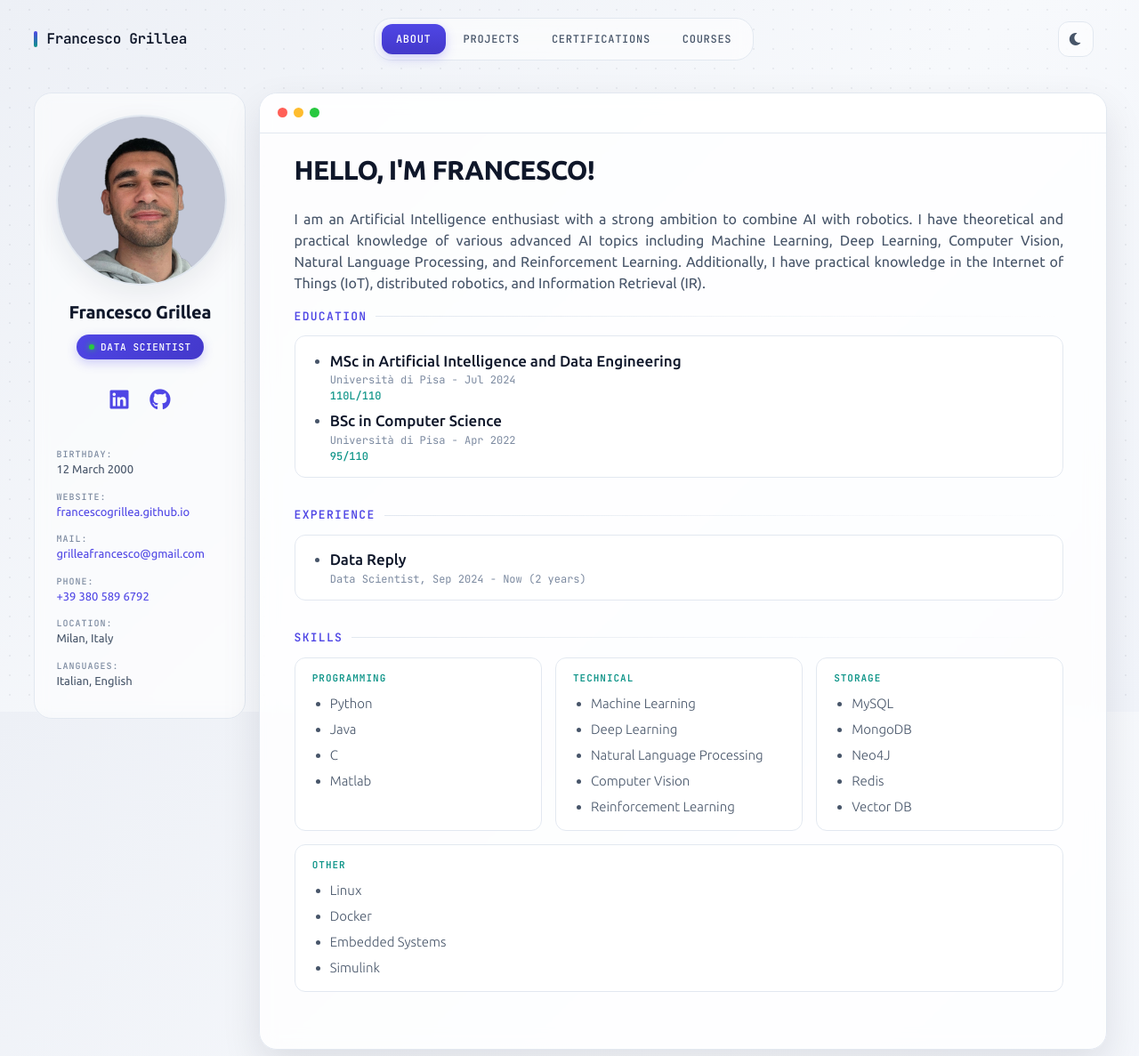
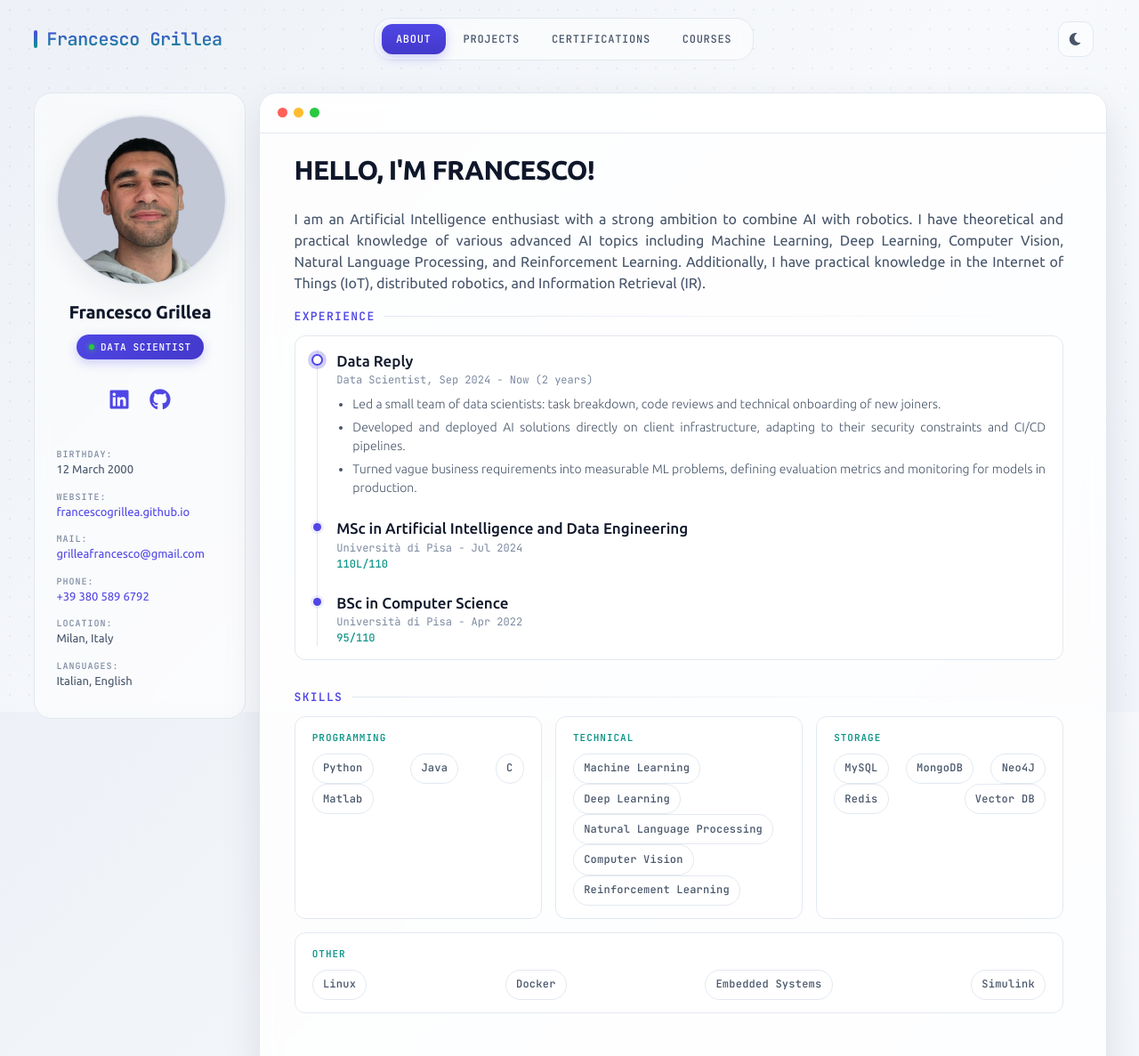
Before and after one commit to francescogrillea/francescogrillea.github.io, a plain HTML site: page index.html in a window 1280 px wide. Shown: the top 1187 px of the page at 89% size. Drawn offline with Linux system fonts and the light colour scheme; a web font is replaced by a local one.

Commit message:
feat: style update

```diff
--- a/assets/css/page-content.css
+++ b/assets/css/page-content.css
@@ -127,6 +127,61 @@ ul{
 }
 
 
+/* TIMELINE (experience + education, most recent first) */
+/* A vertical rail drawn as a left border on the list, with a dot per entry. */
+.content-container .content-list ul.timeline{
+    list-style: none;
+    padding-left: 1.35rem;
+    margin-left: 5px;
+    border-left: 1px solid var(--border-light);
+}
+
+.content-container .content-list .timeline-item{
+    position: relative;
+    margin-bottom: 1.4rem;
+}
+
+.content-container .content-list .timeline-item:last-child{
+    margin-bottom: 0;
+}
+
+.content-container .content-list .timeline-item::before{
+    content: "";
+    position: absolute;
+    top: 7px;
+    left: calc(-1.35rem - 5px);
+    width: 9px;
+    height: 9px;
+    border-radius: 50%;
+    background: var(--accent-primary);
+    box-shadow: 0 0 0 3px var(--accent-tint);
+}
+
+/* The newest entry gets a hollow, glowing marker as the "you are here" point. */
+.content-container .content-list .timeline-item:first-child::before{
+    box-sizing: border-box;
+    top: 5px;
+    left: calc(-1.35rem - 7px);
+    width: 13px;
+    height: 13px;
+    background: var(--background-secondary);
+    border: 2px solid var(--accent-primary);
+    box-shadow: 0 0 0 4px var(--accent-glow);
+}
+
+.content-container .content-list ul.timeline-details{
+    list-style: disc;
+    margin-top: 0.5rem;
+    padding-left: 18px;
+    font-size: 14px;
+    font-weight: 300;
+    color: var(--text-color-secondary);
+}
+
+.content-container .content-list ul.timeline-details li{
+    margin-bottom: 0.3rem;
+}
+
 .content-container .content-list-multicolumn {
     display: flex;
     justify-content: flex-start;
@@ -159,6 +214,36 @@ ul{
     letter-spacing: normal;
     text-transform: none;
     color: var(--text-color-secondary);
+}
+
+/* Skills as clips. Inline-block pills plus text justification, so the gaps
+   stretch and every row (last one included) shares the same left/right edge. */
+.content-container .content-list-multicolumn .clip-group{
+    margin-top: 0.6rem;
+    text-align: justify;
+    text-align-last: justify;
+    line-height: 2.1;
+}
+
+.content-container .content-list-multicolumn .clip{
+    display: inline-block;
+    font-family: var(--font-mono);
+    font-size: 12px;
+    font-weight: 500;
+    letter-spacing: 0.02em;
+    text-transform: none;
+    color: var(--text-color-secondary);
+    background: var(--glass-surface);
+    border: 1px solid var(--border-light);
+    border-radius: 999px;
+    padding: 0.22rem 0.7rem;
+    transition: color 0.2s ease, border-color 0.2s ease, box-shadow 0.2s ease;
+}
+
+.content-container .content-list-multicolumn .clip:hover{
+    color: var(--accent-primary);
+    border-color: var(--accent-primary);
+    box-shadow: 0 0 0 3px var(--accent-tint);
 }
 
 
--- a/assets/css/style.css
+++ b/assets/css/style.css
@@ -1,7 +1,8 @@
 @import url('colors.css');
 
 html {
-    overflow-y: scroll; /* Ensures scrollbar is always visible */
+    overflow-y: scroll;
+    /* Ensures scrollbar is always visible */
 }
 
 body {
@@ -28,13 +29,14 @@ body::before {
     background-size: 22px 22px;
 }
 
-h1{
+h1 {
     color: var(--text-color-primary);
 }
 
-.content-wrapper{
+.content-wrapper {
     display: grid;
-    grid-template-columns: 20% 80%; /* Adjust column widths */
+    grid-template-columns: 20% 80%;
+    /* Adjust column widths */
     column-gap: 15px;
     padding: 2% 4% 3% 3%;
 }
@@ -55,10 +57,13 @@ h1{
     align-items: center;
     gap: 10px;
     font-family: var(--font-mono);
-    font-size: 16px;
+    font-size: 20px;
     font-weight: 700;
     letter-spacing: -0.02em;
-    color: var(--text-color-primary);
+    background: linear-gradient(180deg, var(--accent-primary), var(--accent-secondary));
+    -webkit-background-clip: text;
+    background-clip: text;
+    color: transparent;
     text-decoration: none;
     white-space: nowrap;
 }
@@ -67,13 +72,13 @@ h1{
 .site-header .site-logo::before {
     content: "";
     width: 4px;
-    height: 18px;
+    height: 20px;
     border-radius: 2px;
     background: linear-gradient(180deg, var(--accent-primary), var(--accent-secondary));
 }
 
 .site-header .site-logo:hover {
-    color: var(--accent-primary);
+    opacity: 0.85;
 }
 
 .main-nav {
@@ -108,13 +113,9 @@ h1{
     box-shadow: 0 4px 12px var(--accent-glow);
 }
 
-.main-nav .nav-link:hover  {
+.main-nav .nav-link:not(.active):hover {
     background: var(--accent-tint);
     color: var(--accent-primary);
-}
-
-.main-nav .nav-link.active:hover {
-    color: #FFFFFF;
 }
 
 .site-header .theme-toggle {
@@ -146,7 +147,7 @@ h1{
 /* Tablet and below: the sidebar stops being a column and becomes a card
    above the content, keeping the same reading order. */
 @media (max-width: 900px) {
-    .content-wrapper{
+    .content-wrapper {
         grid-template-columns: 1fr;
         row-gap: 18px;
         padding: 0 5% 8%;
@@ -154,48 +155,49 @@ h1{
 
     /* Once stacked, the contact card would push the actual content of every
        page below the fold, so it is kept only on About. */
-    #sidebar-container{
+    #sidebar-container {
         display: none;
     }
 
-    body.page-about #sidebar-container{
+    body.page-about #sidebar-container {
         display: block;
     }
 }
 
 @media (max-width: 600px) {
+
     /* Logo and toggle share the first row, the nav gets a full-width row
        underneath so it stays centred instead of being squeezed. */
-    .site-header{
+    .site-header {
         grid-template-columns: 1fr auto;
         row-gap: 12px;
         padding: 16px 5% 8px;
     }
 
-    .site-header .site-logo{
+    .site-header .site-logo {
         grid-row: 1;
         grid-column: 1;
-        font-size: 15px;
+        font-size: 21px;
     }
 
-    .site-header .theme-toggle{
+    .site-header .theme-toggle {
         grid-row: 1;
         grid-column: 2;
     }
 
-    .main-nav{
+    .main-nav {
         grid-row: 2;
         grid-column: 1 / -1;
     }
 
-    .main-nav .nav-link{
+    .main-nav .nav-link {
         font-size: 11px;
         padding: 7px 10px;
         margin: 0;
     }
 
     /* Justified text on a narrow column opens up word gaps. */
-    body{
+    body {
         text-align: left;
     }
 }
--- a/index.html
+++ b/index.html
@@ -1,5 +1,6 @@
 <!DOCTYPE html>
 <html lang="en">
+
 <head>
   <meta charset="UTF-8">
   <meta name="viewport" content="width=device-width, initial-scale=1">
@@ -7,7 +8,9 @@
 
   <link rel="preconnect" href="https://fonts.googleapis.com">
   <link rel="preconnect" href="https://fonts.gstatic.com" crossorigin>
-  <link href="https://fonts.googleapis.com/css2?family=DM+Serif+Text:ital@0;1&family=JetBrains+Mono:wght@400;500;600&family=Ubuntu:ital,wght@0,300;0,400;0,500;0,700;1,300;1,400;1,500;1,700&display=swap" rel="stylesheet">
+  <link
+    href="https://fonts.googleapis.com/css2?family=DM+Serif+Text:ital@0;1&family=JetBrains+Mono:wght@400;500;600&family=Ubuntu:ital,wght@0,300;0,400;0,500;0,700;1,300;1,400;1,500;1,700&display=swap"
+    rel="stylesheet">
 
   <!--  for icons -->
   <link href="https://cdnjs.cloudflare.com/ajax/libs/font-awesome/6.0.0-beta3/css/all.min.css" rel="stylesheet">
@@ -33,41 +36,45 @@
     <main>
 
       <h1 class="typewriter-animation">HELLO, I'M FRANCESCO!</h1>
-      <p>I am an Artificial Intelligence enthusiast with a strong ambition to combine AI with robotics. I have theoretical and practical knowledge of various advanced AI topics including Machine Learning, Deep Learning, Computer Vision, Natural Language Processing, and Reinforcement Learning. Additionally, I have practical knowledge in the Internet of Things (IoT), distributed robotics, and Information Retrieval (IR).</p>
+      <p>I am an Artificial Intelligence enthusiast with a strong ambition to combine AI with robotics. I have
+        theoretical and practical knowledge of various advanced AI topics including Machine Learning, Deep Learning,
+        Computer Vision, Natural Language Processing, and Reinforcement Learning. Additionally, I have practical
+        knowledge in the Internet of Things (IoT), distributed robotics, and Information Retrieval (IR).</p>
 
 
+      <!-- Experience: work and education on a single reverse-chronological timeline -->
       <div class="content-container">
-        <div class="content-title">Education</div>
+        <div class="content-title">Experience</div>
         <div class="content-list">
-          <ul>
-            <li>
+          <ul class="timeline">
+            <li class="timeline-item">
+              <div class="list-title">Data Reply</div>
+              <div class="list-subtitle">Data Scientist, Sep 2024 - Now <span class="job-duration"
+                  data-start="2024-09-01"></span></div>
+              <ul class="timeline-details">
+                <li>Led a small team of data scientists: task breakdown, code reviews and technical onboarding of new
+                  joiners.</li>
+                <li>Developed and deployed AI solutions directly on client infrastructure, adapting to their security
+                  constraints and CI/CD pipelines.</li>
+                <li>Turned vague business requirements into measurable ML problems, defining evaluation metrics and
+                  monitoring for models in production.</li>
+              </ul>
+            </li>
+
+            <li class="timeline-item">
               <div class="list-title">MSc in Artificial Intelligence and Data Engineering</div>
-              <div class="list-subtitle">Università di Pisa - Jul 2024 </div>
+              <div class="list-subtitle">Università di Pisa - Jul 2024</div>
               <div class="list-description">110L/110</div>
             </li>
 
-            <li>
+            <li class="timeline-item">
               <div class="list-title">BSc in Computer Science</div>
-              <div class="list-subtitle">Università di Pisa - Apr 2022 </div>
+              <div class="list-subtitle">Università di Pisa - Apr 2022</div>
               <div class="list-description">95/110</div>
             </li>
           </ul>
         </div> <!-- end content-list -->
       </div> <!-- end content-container -->
-
-      <!-- Experience -->
-      <div class="content-container">
-        <div class="content-title">Experience</div>
-        <div class="content-list">
-          <ul>
-            <li>
-              <div class="list-title">Data Reply</div>
-              <div class="list-subtitle">Data Scientist, Sep 2024 - Now <span class="job-duration" data-start="2024-09-01"></span></div>
-            </li>
-
-          </ul>
-        </div>
-      </div>
 
       <!-- Skills -->
       <div class="content-container">
@@ -75,48 +82,48 @@
         <div class="content-list-multicolumn">
 
           <div class="list">
-              Programming
-            <ul>
-              <li>Python</li>
-              <li>Java</li>
-              <li>C</li>
-              <li>Matlab</li>
-            </ul>
+            Programming
+            <div class="clip-group">
+              <span class="clip">Python</span>
+              <span class="clip">Java</span>
+              <span class="clip">C</span>
+              <span class="clip">Matlab</span>
+            </div>
           </div>
 
           <!--          other element -->
           <div class="list">
             Technical
-            <ul>
-              <li>Machine Learning</li>
-              <li>Deep Learning</li>
-              <li>Natural Language Processing</li>
-              <li>Computer Vision</li>
-              <li>Reinforcement Learning</li>
-            </ul>
+            <div class="clip-group">
+              <span class="clip">Machine Learning</span>
+              <span class="clip">Deep Learning</span>
+              <span class="clip">Natural Language Processing</span>
+              <span class="clip">Computer Vision</span>
+              <span class="clip">Reinforcement Learning</span>
+            </div>
           </div>
 
           <!--          other element -->
           <div class="list">
             Storage
-            <ul>
-              <li>MySQL</li>
-              <li>MongoDB</li>
-              <li>Neo4J</li>
-              <li>Redis</li>
-              <li>Vector DB</li>
-            </ul>
+            <div class="clip-group">
+              <span class="clip">MySQL</span>
+              <span class="clip">MongoDB</span>
+              <span class="clip">Neo4J</span>
+              <span class="clip">Redis</span>
+              <span class="clip">Vector DB</span>
+            </div>
           </div>
 
           <!--          other element -->
           <div class="list">
             Other
-            <ul>
-              <li>Linux</li>
-              <li>Docker</li>
-              <li>Embedded Systems</li>
-              <li>Simulink</li>
-            </ul>
+            <div class="clip-group">
+              <span class="clip">Linux</span>
+              <span class="clip">Docker</span>
+              <span class="clip">Embedded Systems</span>
+              <span class="clip">Simulink</span>
+            </div>
           </div>
 
         </div> <!-- end multi-column-->
@@ -126,9 +133,10 @@
   </div> <!-- end content-wrapper -->
 
 
-<script src="assets/js/load_header.js"></script>
-<script src="assets/js/load_sidebar.js"></script>
-<script src="assets/js/job_duration.js"></script>
+  <script src="assets/js/load_header.js"></script>
+  <script src="assets/js/load_sidebar.js"></script>
+  <script src="assets/js/job_duration.js"></script>
 
 </body>
+
 </html>
```
